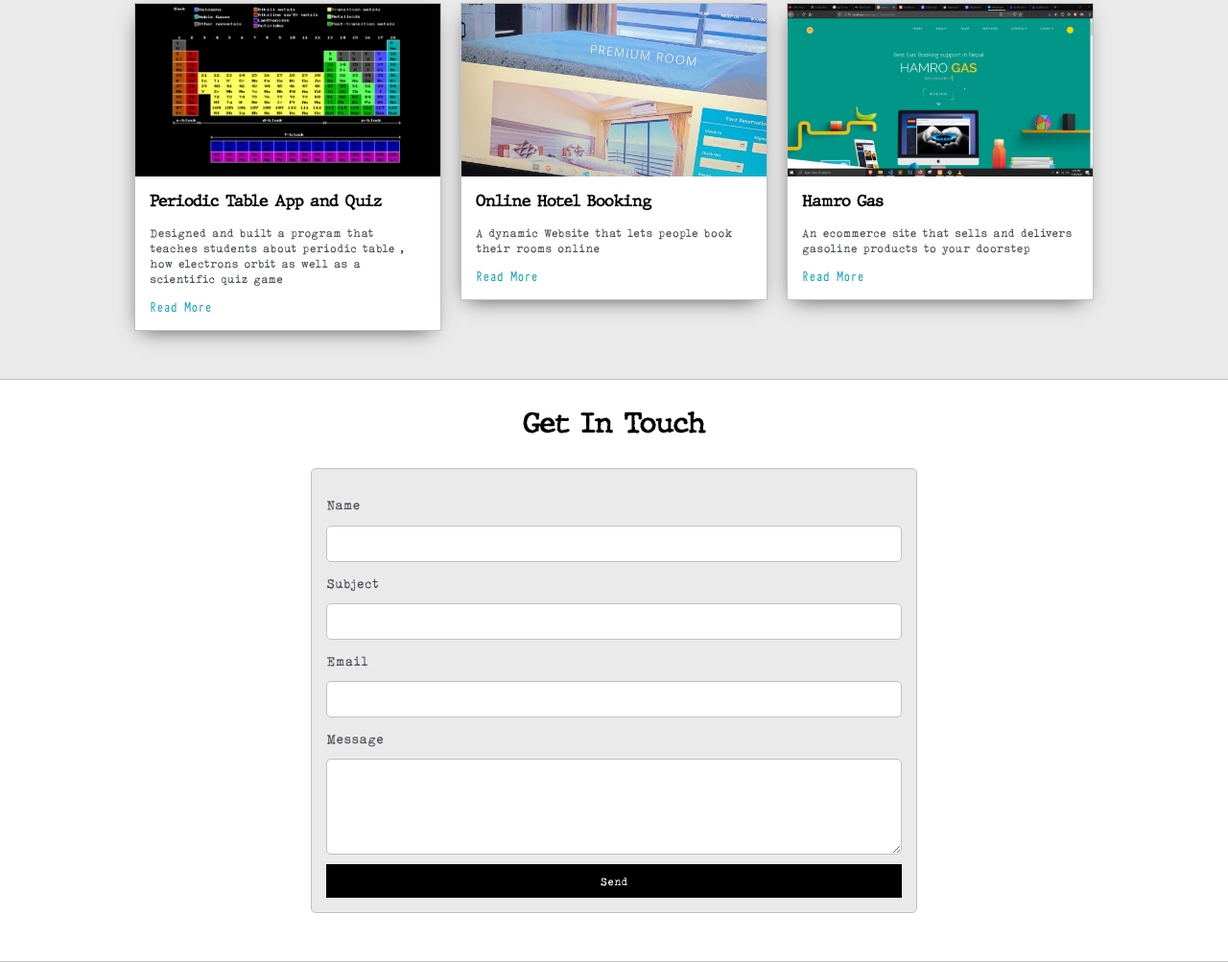
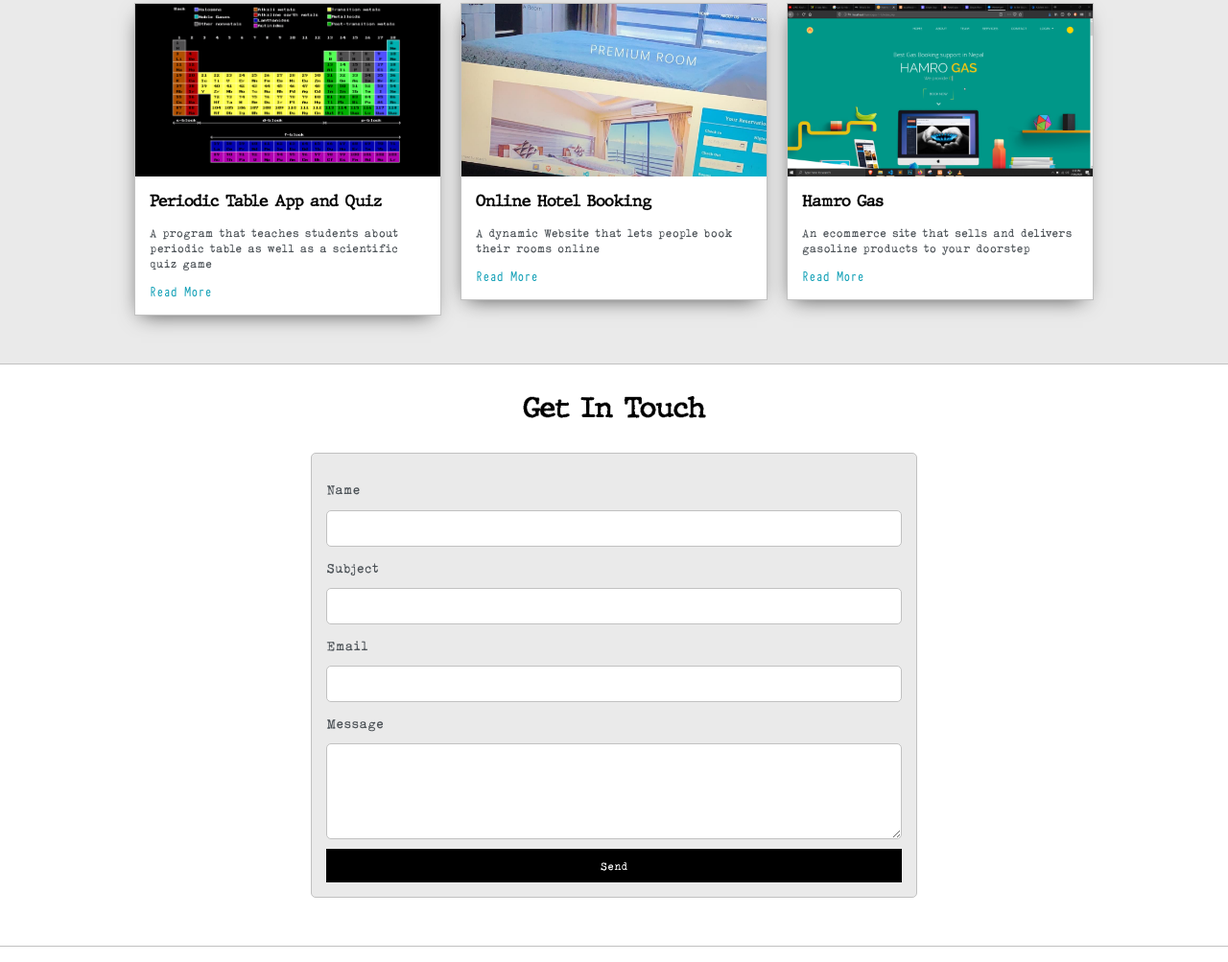
Before and after one commit to izenish/portfolio, a plain HTML site: page index.html in a window 1280 px wide. Shown: the part 1269-2272 px from the top of the page at 96% size. Drawn offline with Linux system fonts and the light colour scheme; files whose address does not match are found by name.

Commit message:
content changed

```diff
--- a/index.html
+++ b/index.html
@@ -116,7 +116,7 @@
 						<img class="thumbnail" src="images/pt.png">
 						<div class="post-preview">
 							<h6 class="post-title">Periodic Table App and Quiz</h6>
-							<p class="post-intro">Designed and built a program that teaches students about periodic table , how electrons orbit as well as a scientific quiz game</p>
+							<p class="post-intro">A program that teaches students about periodic table  as well as a scientific quiz game</p>
 							<a href="https://github.com/izenish/Periodic-table-with-quiz">Read More</a>
 						</div>
 					</div>
```
